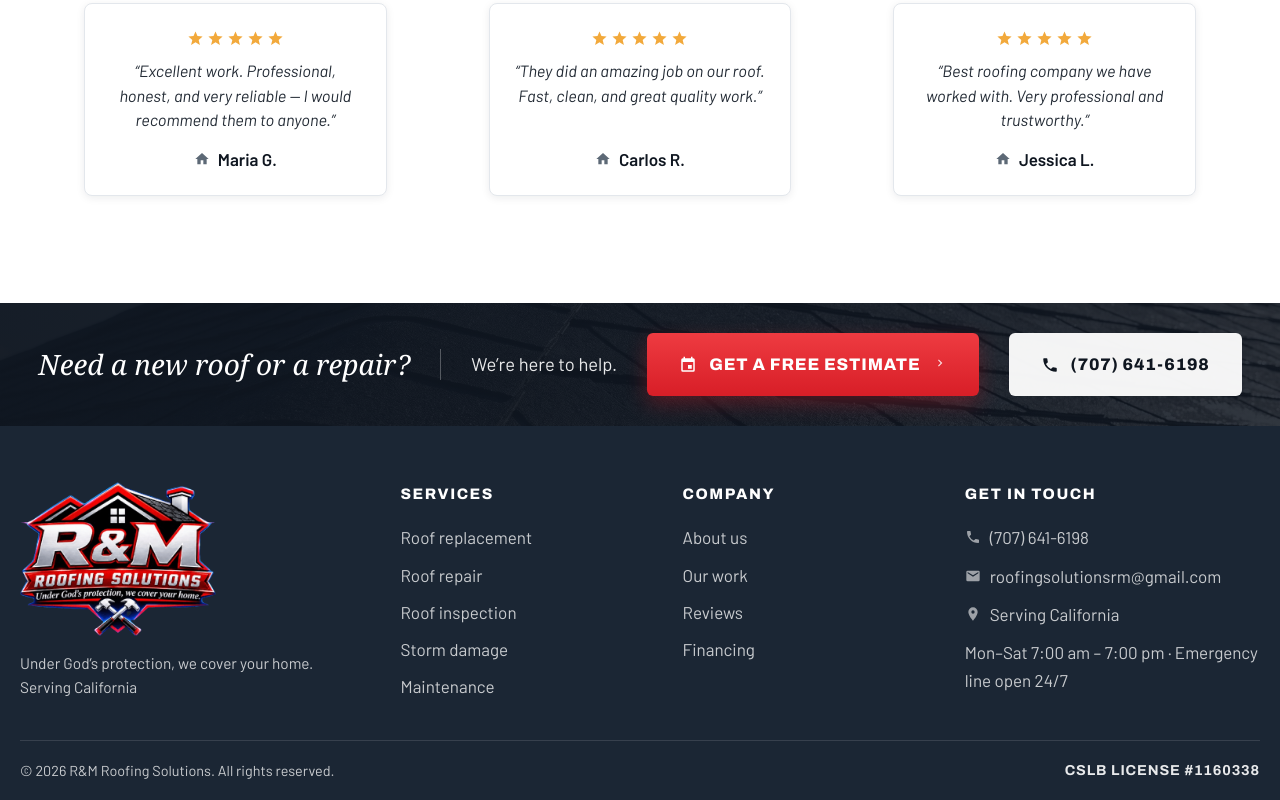
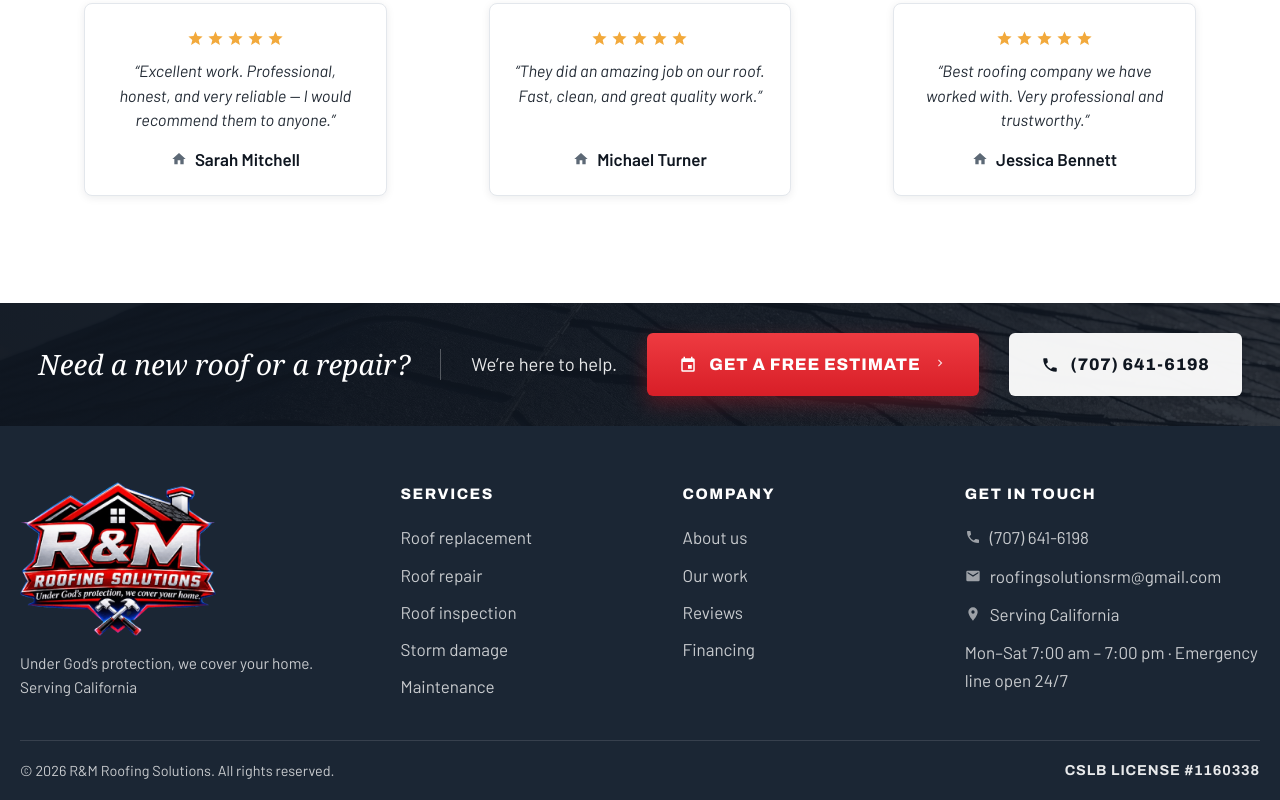
Before and after one commit to md-shahajalal/roof-solution, an Angular app: page / in a window 1280 px wide. Shown: the part 3667-4467 px from the top of the page. Built offline with nearby package versions, Linux system fonts and the light colour scheme.

Commit message:
name as english

```diff
--- a/src/app/core/content.ts
+++ b/src/app/core/content.ts
@@ -157,17 +157,17 @@ export const WORK_PHASES: readonly WorkPhase[] = [
 export const TESTIMONIALS: readonly Testimonial[] = [
   {
     text: 'Excellent work. Professional, honest, and very reliable — I would recommend them to anyone.',
-    author: 'Maria G.',
+    author: 'Sarah Mitchell',
     rating: 5,
   },
   {
     text: 'They did an amazing job on our roof. Fast, clean, and great quality work.',
-    author: 'Carlos R.',
+    author: 'Michael Turner',
     rating: 5,
   },
   {
     text: 'Best roofing company we have worked with. Very professional and trustworthy.',
-    author: 'Jessica L.',
+    author: 'Jessica Bennett',
     rating: 5,
   },
 ];
```
